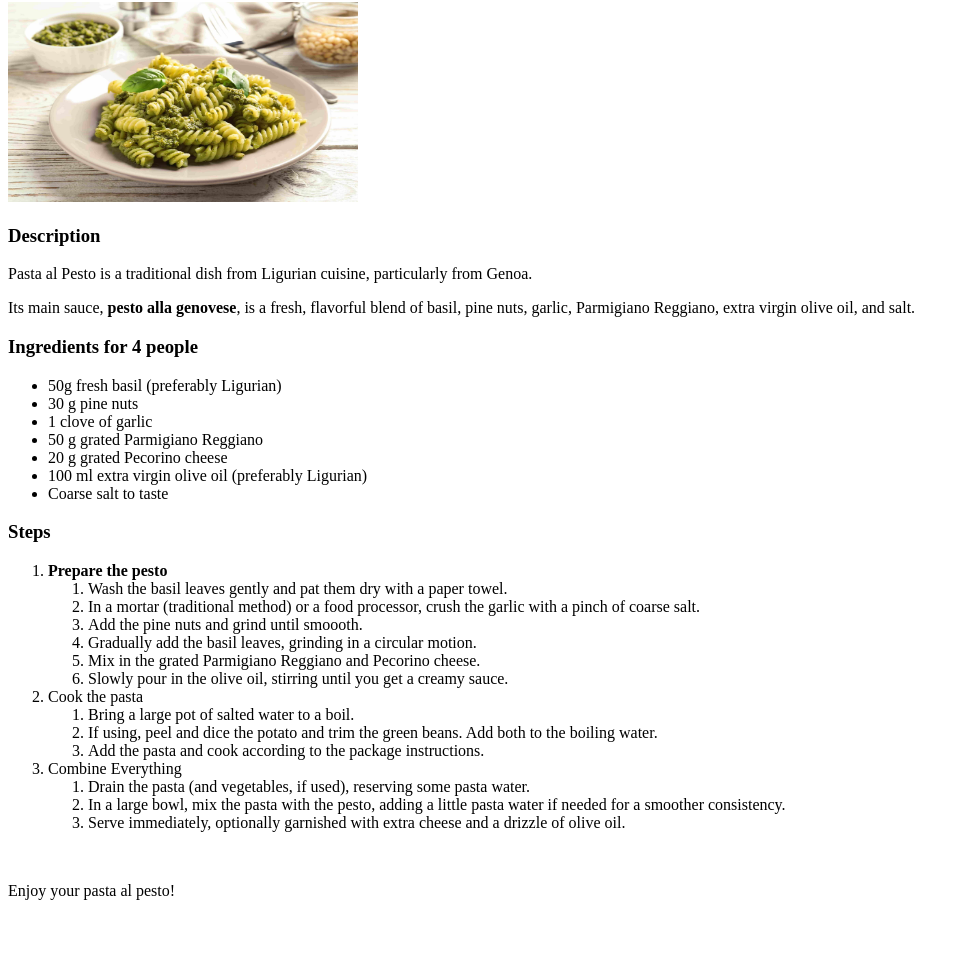
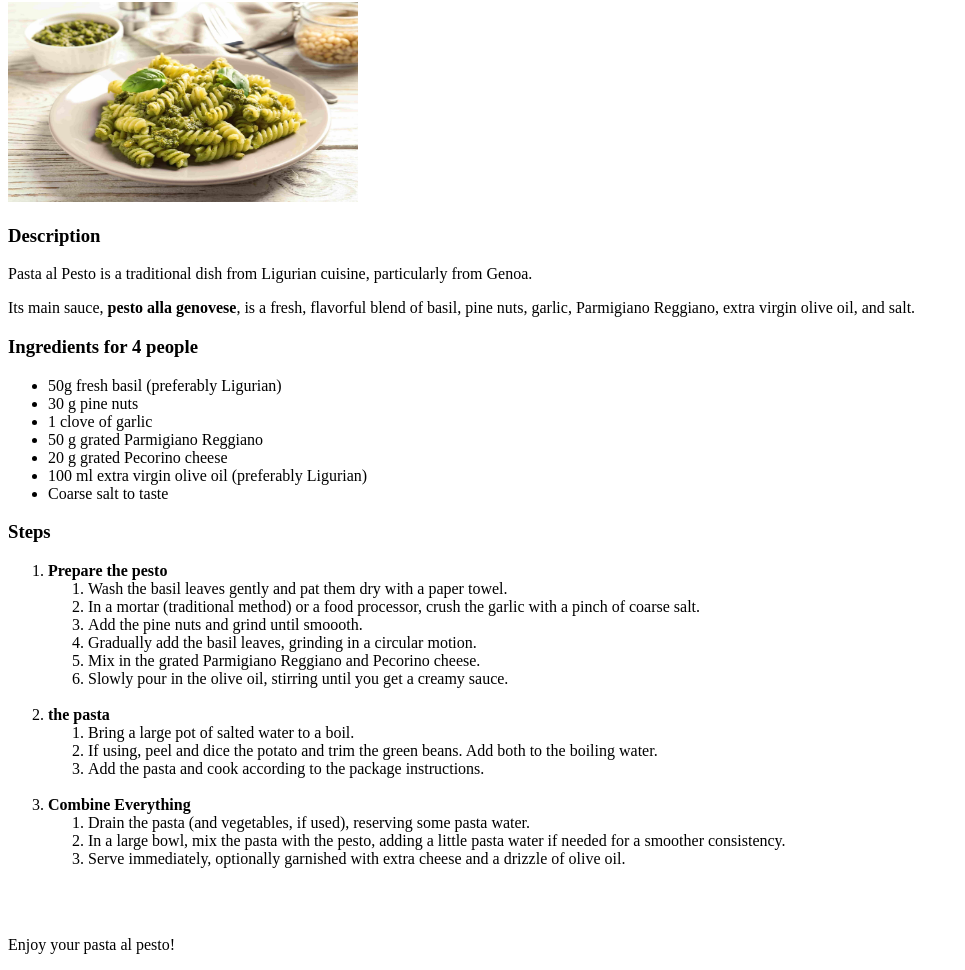
Before and after one commit to Gio325/odin-recipes, a plain HTML site: page recipes/pastapesto.html in a window 1280 px wide. Shown: the part 104-1074 px from the top of the page, without its empty margins (0-965 px from the left). Before the commit the page ends 1020 px from the top, so only its background shows below. Drawn offline with Linux system fonts and the light colour scheme.

Commit message:
recipes/pastapesto.html

```diff
--- a/recipes/pastapesto.html
+++ b/recipes/pastapesto.html
@@ -3,7 +3,7 @@
 <head>
     <meta charset="UTF-8">
     <meta name="viewport" content="width=device-width, initial-scale=1.0">
-    <title>Document</title>
+    <title>Recipe: Pasta al Pesto</title>
 </head>
 <body>
     <a href="../index.html"> Homepage</a>
@@ -33,13 +33,15 @@
             <li>Mix in the grated Parmigiano Reggiano and Pecorino cheese.</li>
             <li>Slowly pour in the olive oil, stirring until you get a creamy sauce. </li>
         </ol>
-        <li>Cook the pasta</li>
+        <br>
+        <li><strong>the pasta</strong> </li>
         <ol>
             <li>Bring a large pot of salted water to a boil.</li>
             <li>If using, peel and dice the potato and trim the green beans. Add both to the boiling water. </li>
             <li>Add the pasta and cook according to the package instructions.</li>
         </ol>
-        <li>Combine Everything</li>
+        <br>
+        <li><strong>Combine Everything</strong></li>
         <ol>
             <li>Drain the pasta (and vegetables, if used), reserving some pasta water.</li>
             <li>In a large bowl, mix the pasta with the pesto, adding a little pasta water if needed for a smoother consistency.</li>
@@ -47,6 +49,7 @@
         </ol>
     </ol>
     <br>
+    <br>
     <p>Enjoy your pasta al pesto!</p>
 </body>
 </html>
```
